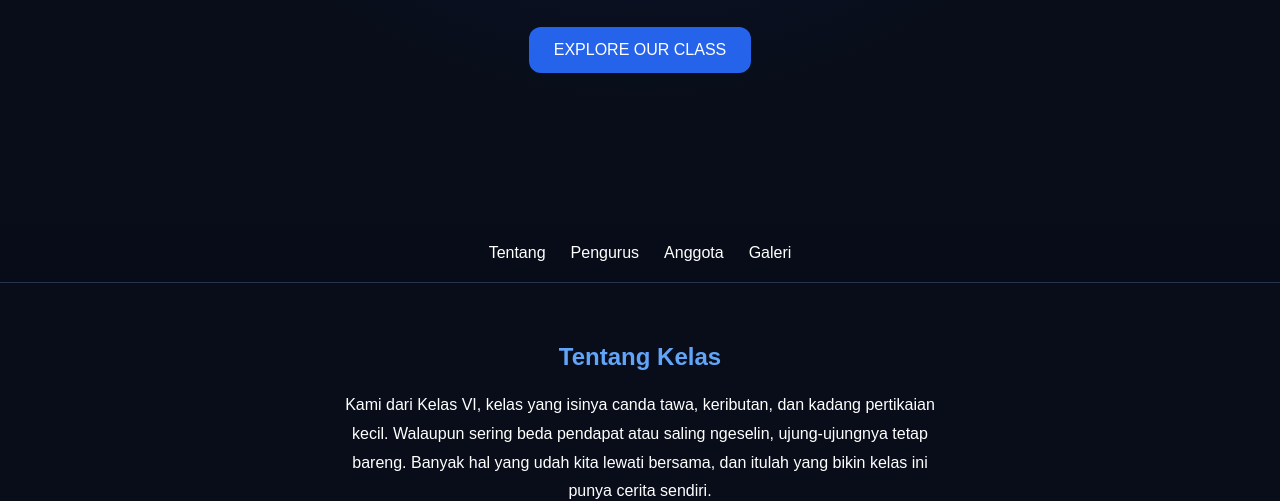
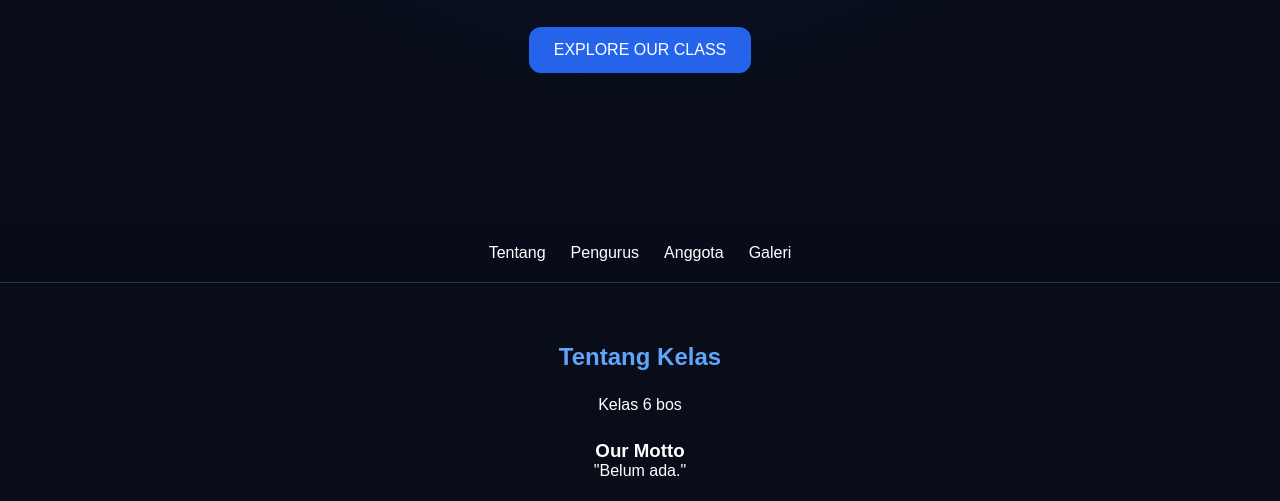
Before and after one commit to Jaxshrimp/Class-VI-, a plain HTML site: page index.html in a window 1280 px wide. Shown: the part 456-957 px from the top of the page. Drawn offline with Linux system fonts and the light colour scheme.

Commit message:
Update index.html

```diff
--- a/index.html
+++ b/index.html
@@ -29,16 +29,12 @@
   <h2>Tentang Kelas</h2>
 
   <p class="about-desc">
-    Kami dari Kelas VI, kelas yang isinya canda tawa,
-    keributan, dan kadang pertikaian kecil. Walaupun
-    sering beda pendapat atau saling ngeselin, ujung-ujungnya
-    tetap bareng. Banyak hal yang udah kita lewati bersama,
-    dan itulah yang bikin kelas ini punya cerita sendiri.
+Kelas 6 bos
   </p>
 
   <div class="class-motto">
     <h3>Our Motto</h3>
-    <p>"Berisiknya sama, kompaknya juga."</p>
+    <p>"Belum ada."</p>
   </div>
 
 </section>
```
